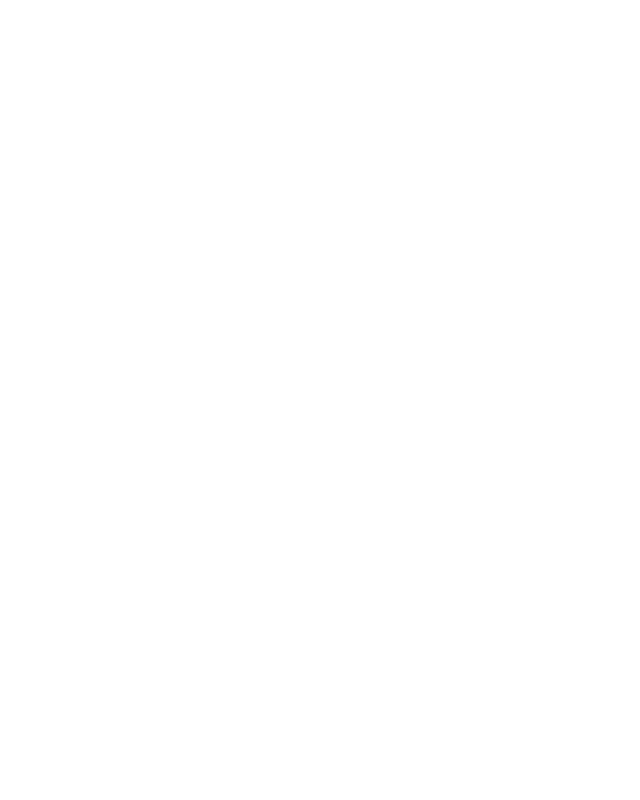
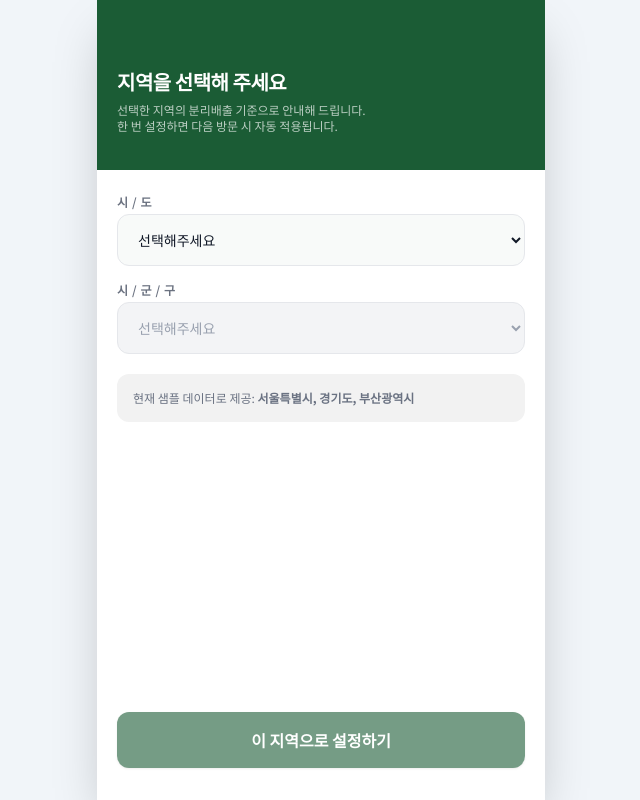
Before and after one commit to rkqls8522/recycling_ssg, a React (Vite) app in the folder frontend/: page /local_select in a window 1280 px wide. Before the commit this address had no page. Shown: the whole page, without its empty margins (319-959 px from the left). Built offline with nearby package versions, Linux system fonts and the light colour scheme.

Commit message:
feat: 지역 선택 페이지 퍼블리싱

```diff
--- a/frontend/src/App.jsx
+++ b/frontend/src/App.jsx
@@ -1,8 +1,7 @@
-import { useState } from "react";
 import "./App.css";
 import { Routes, Route } from "react-router-dom";
 import LoginPage from "./pages/LoginPage";
-
+import LocalSelectPage from "./pages/LocalSelectPage";
 
 function App() {
 
@@ -11,6 +10,7 @@
     <Routes>
 
       <Route path="/login" element={<LoginPage />} />
+      <Route path="/local_select" element={<LocalSelectPage />} />
 
     </Routes>
   );
--- a/frontend/src/components/common/Header.jsx
+++ b/frontend/src/components/common/Header.jsx
@@ -1,11 +1,15 @@
 function Header({ title, subtitle, leftAction, rightAction }) {
   return (
-    <div className="bg-primary text-primary-foreground px-5 pt-12 pb-4 flex items-center justify-between">
+    <div className="bg-primary
+                    text-primary-foreground
+                    px-5 pt-17 pb-9
+                    flex items-center
+                    justify-between">
       <div className="flex items-center gap-3">
         {leftAction && <div>{leftAction}</div>}
         <div>
-          <h1 className="text-lg font-bold tracking-tight">{title}</h1>
-          {subtitle && <p className="text-xs opacity-70 mt-0.5">{subtitle}</p>}
+          <h1 className="text-xl font-bold tracking-tight">{title}</h1>
+          {subtitle && <p className="text-xs opacity-70 mt-1.5">{subtitle}</p>}
         </div>
       </div>
       {rightAction && <div>{rightAction}</div>}
--- a/frontend/src/components/common/Input.jsx
+++ b/frontend/src/components/common/Input.jsx
@@ -14,4 +14,30 @@
   );
 }
 
+
+export function SelectInput({ label, options = [], ...props }) {
+  return (
+    <div className="flex flex-col gap-1">
+      {label && (
+        <label className="text-xs font-semibold text-muted-foreground uppercase tracking-wider">
+          {label}
+        </label>
+      )}
+
+      <select
+        {...props}
+        className="w-full px-4 py-3.5 rounded-xl border border-border bg-card text-foreground text-sm focus:outline-none focus:ring-2 focus:ring-ring focus:border-transparent transition-all disabled:bg-gray-100 disabled:text-gray-400 disabled:cursor-not-allowed"
+      >
+        <option value="">선택해주세요</option>
+
+        {options.map((option) => (
+          <option key={option} value={option}>
+            {option}
+          </option>
+        ))}
+      </select>
+    </div>
+  );
+}
+
 export default Input;
--- /dev/null
+++ b/frontend/src/pages/LocalSelectPage.jsx
@@ -0,0 +1,92 @@
+import { useState } from "react";
+import Header from "../components/common/Header";
+import { SelectInput } from "../components/common/Input";
+import MobileLayout from "../components/layout/MobileLayout";
+import Button from "../components/common/Button";
+
+function LocalSelectPage() {
+  // 선택한 지역 저장
+  const [city, setCity] = useState("");
+  const [district, setDistrict] = useState("");
+
+  // 지역 데이터
+  const regionData = {
+    서울특별시: ["마포구", "강남구", "종로구", "양천구", "관악구"],
+    경기도: ["수원시", "성남시", "용인시", "안양시", "화성시"],
+  };
+
+  return (
+    <MobileLayout>
+      {/* 상단 헤더 */}
+      <Header
+        title="지역을 선택해 주세요"
+        subtitle={
+          <p>
+            선택한 지역의 분리배출 기준으로 안내해 드립니다.
+            <br />
+            한 번 설정하면 다음 방문 시 자동 적용됩니다.
+          </p>
+        }
+      />
+
+      {/* 지역 선택 */}
+      <div className="px-5 mt-6 flex flex-col gap-4">
+        <SelectInput
+          label="시 / 도"
+          value={city}
+          onChange={(e) => {
+            setCity(e.target.value);
+            setDistrict("");
+          }}
+          options={["서울특별시", "경기도", "부산광역시"]}
+        />
+
+        <SelectInput
+          label="시 / 군 / 구"
+          value={district}
+          onChange={(e) => setDistrict(e.target.value)}
+          options={regionData[city] || []}
+          disabled={!city}
+        />
+      </div>
+
+      {/* 선택된 지역 */}
+      <div className="px-5 flex flex-col gap-4">
+        {city && district && (
+          <div className="flex items-center gap-5 rounded-xl border border-[#BFE8CF] bg-[#D9F3E3] px-4 py-4 mt-4">
+            <div className="flex h-9 w-9 items-center justify-center rounded-lg bg-[#BFE8CF]">
+              📍
+            </div>
+
+            <div>
+              <p className="text-xs text-gray-500">
+                선택된 지역
+              </p>
+
+              <p className="text-sm font-bold text-black">
+                {city} {district}
+              </p>
+            </div>
+          </div>
+        )}
+
+        {/* 안내 문구 */}
+        <div className="flex items-center gap-5 rounded-xl bg-[#f2f2f2] px-4 py-4 mt-5">
+          <p className="text-xs text-gray-500">
+            현재 샘플 데이터로 제공:{" "}
+            <strong>서울특별시, 경기도, 부산광역시</strong>
+          </p>
+        </div>
+      </div>
+
+      {/* 하단 고정 버튼 */}
+      <div className="absolute bottom-8 left-0 w-full px-5">
+        <Button disabled={!city || !district}>
+          이 지역으로 설정하기
+        </Button>
+      </div>
+    </MobileLayout>
+  );
+}
+
+export default LocalSelectPage;
```
